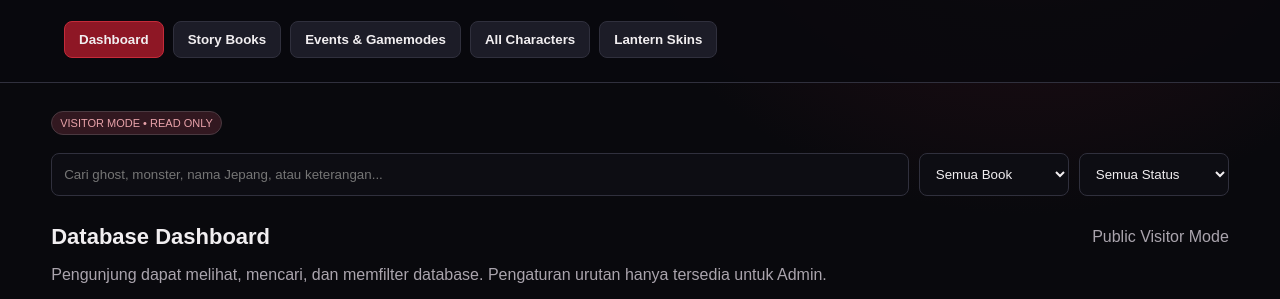
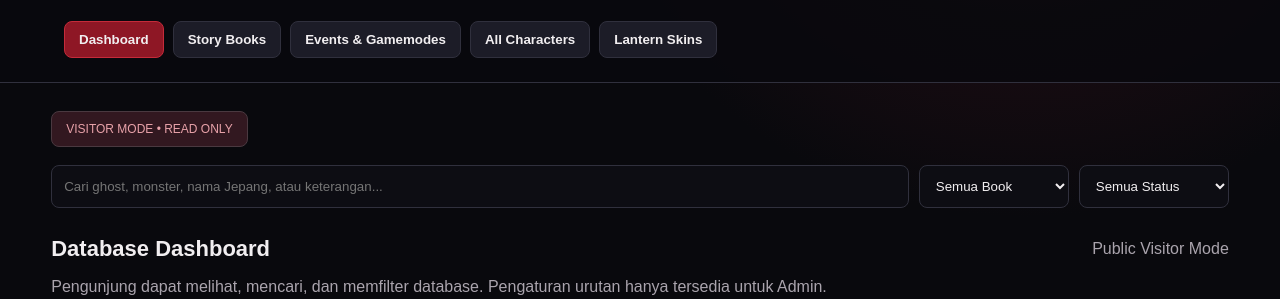
Before and after one commit to RealDino/the-mimic-database, a plain HTML site: page index.html in a window 1280 px wide. Shown: the part 250-549 px from the top of the page. Drawn offline with Linux system fonts and the light colour scheme.

Commit message:
Update index.html

```diff
--- a/index.html
+++ b/index.html
@@ -26,6 +26,10 @@ footer{text-align:center;color:#77717a;border-top:1px solid var(--line);padding:
 @media(max-width:600px){header{padding:24px 5vw}.formgrid{grid-template-columns:1fr}.field.full{grid-column:auto}.section-title{align-items:flex-start;flex-direction:column}.toolbar select{flex:1}}
 
 .card-actions{display:flex;gap:8px;margin-top:14px}.card-actions .btn{flex:1;padding:8px}.rarity-Mythical{border-color:#d33}.rarity-Developer-Only{border-color:#e88b24}.rarity-Legendary{border-color:#d5b56d}.rarity-Rare{border-color:#468ee8}.rarity-Uncommon{border-color:#56a86a}.rarity-Common{border-color:#777}.dash-panel p{margin:8px 0}
+
+#accessBar{align-items:center}
+#roleBadge{font-size:12px;padding:10px 14px;border-radius:8px;white-space:nowrap;display:inline-flex;align-items:center}
+#accessBar .btn{padding:10px 14px;white-space:nowrap}
 </style>
 </head>
 <body>
```
